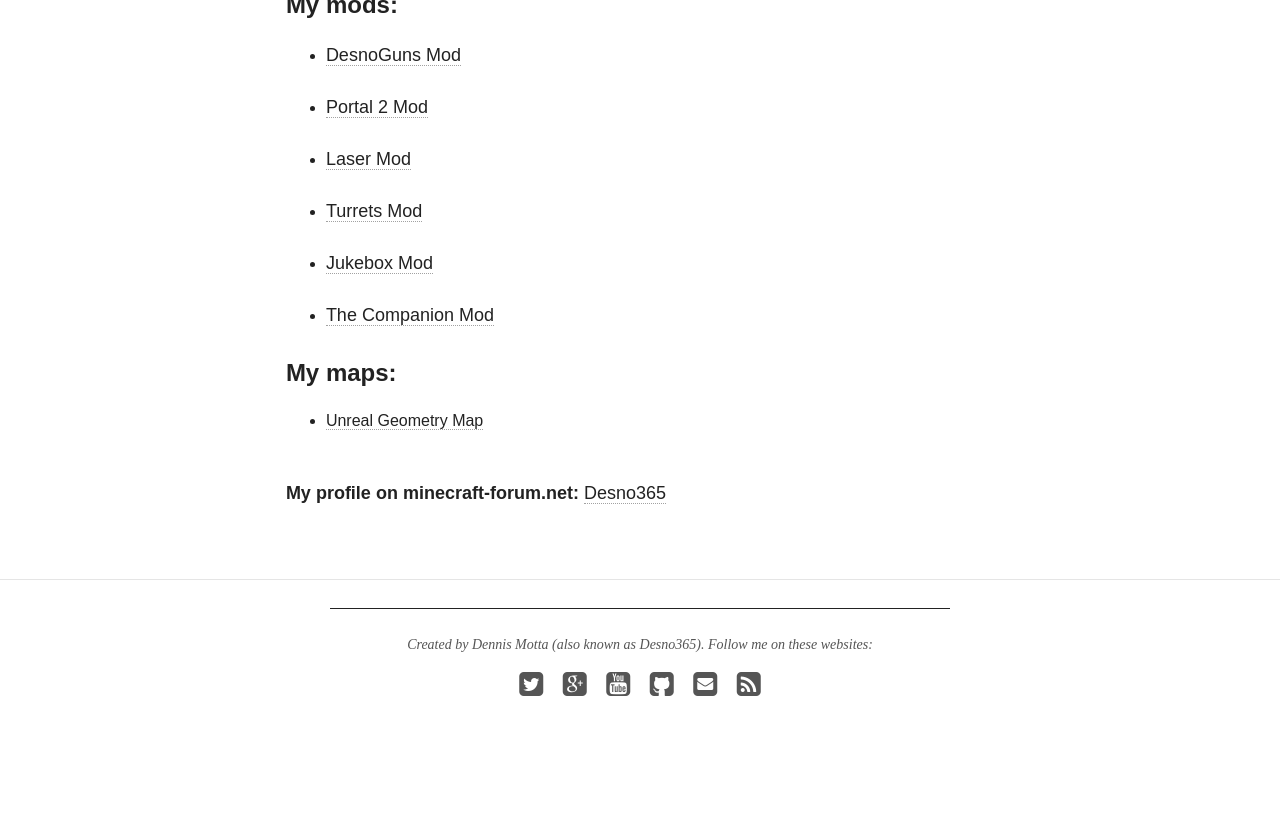
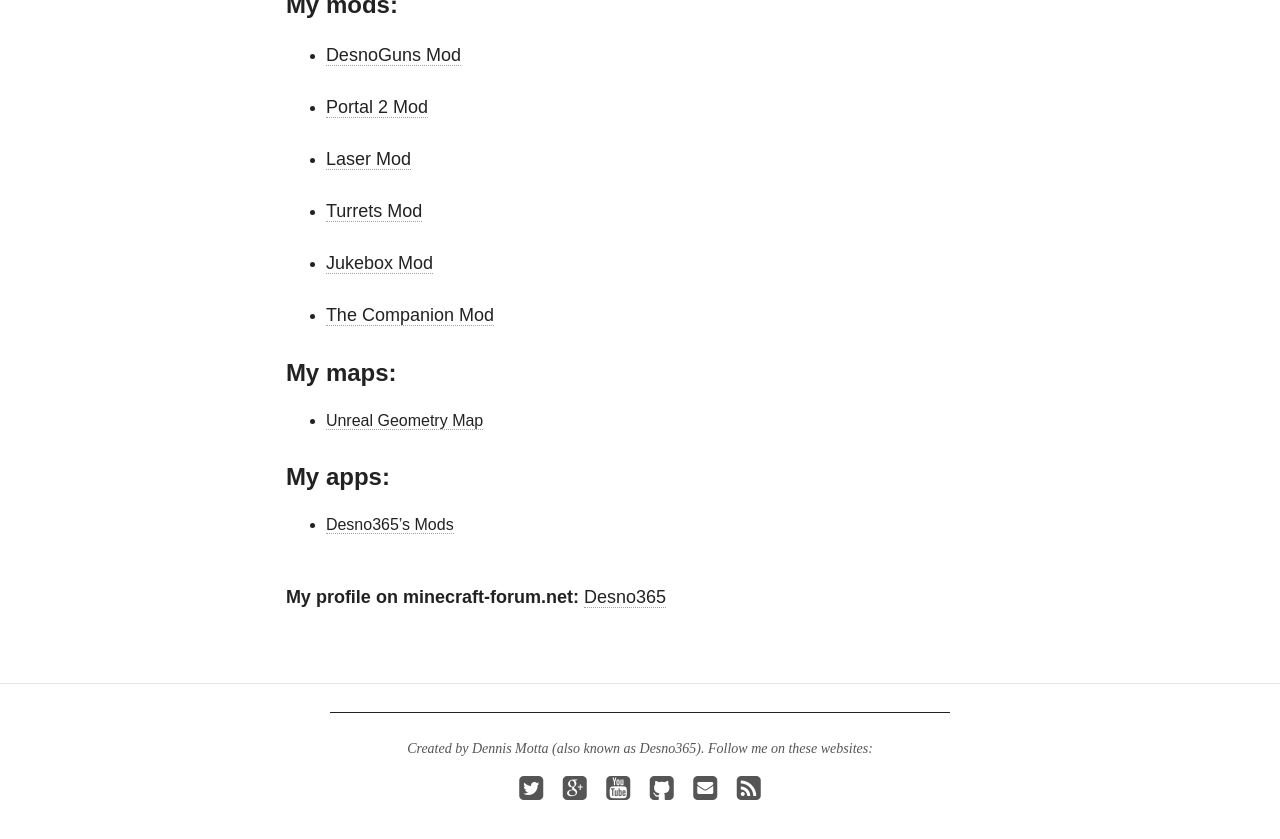
Before and after one commit to Desno365/Desno365.github.io, a Jekyll site: the page built from minecraft/index.md, in a window 1280 px wide and 900 px high, scrolled down 610 px. Shown: the top 839 px of the window. Built offline with Jekyll 4.4.1, drawn with Linux system fonts in a browser that asks for light colours; nearby versions of some CDN libraries; before the commit the page ends 1406 px from its top, so only the background shows below that.

Commit message:
Added the "My apps" section on the minecraft page

```diff
--- a/minecraft/index.md
+++ b/minecraft/index.md
@@ -22,5 +22,9 @@
 
 * [Unreal Geometry Map]({{ site.url }}/minecraft/unreal-map)
 
+#### My apps:
+
+* [Desno365's Mods](https://play.google.com/store/apps/details?id=com.desno365.mods)
+
 <br>
 **My profile on minecraft-forum.net:** [Desno365](http://www.minecraftforum.net/members/Desno365)
```
Also changed, not shown: 1 other file.
